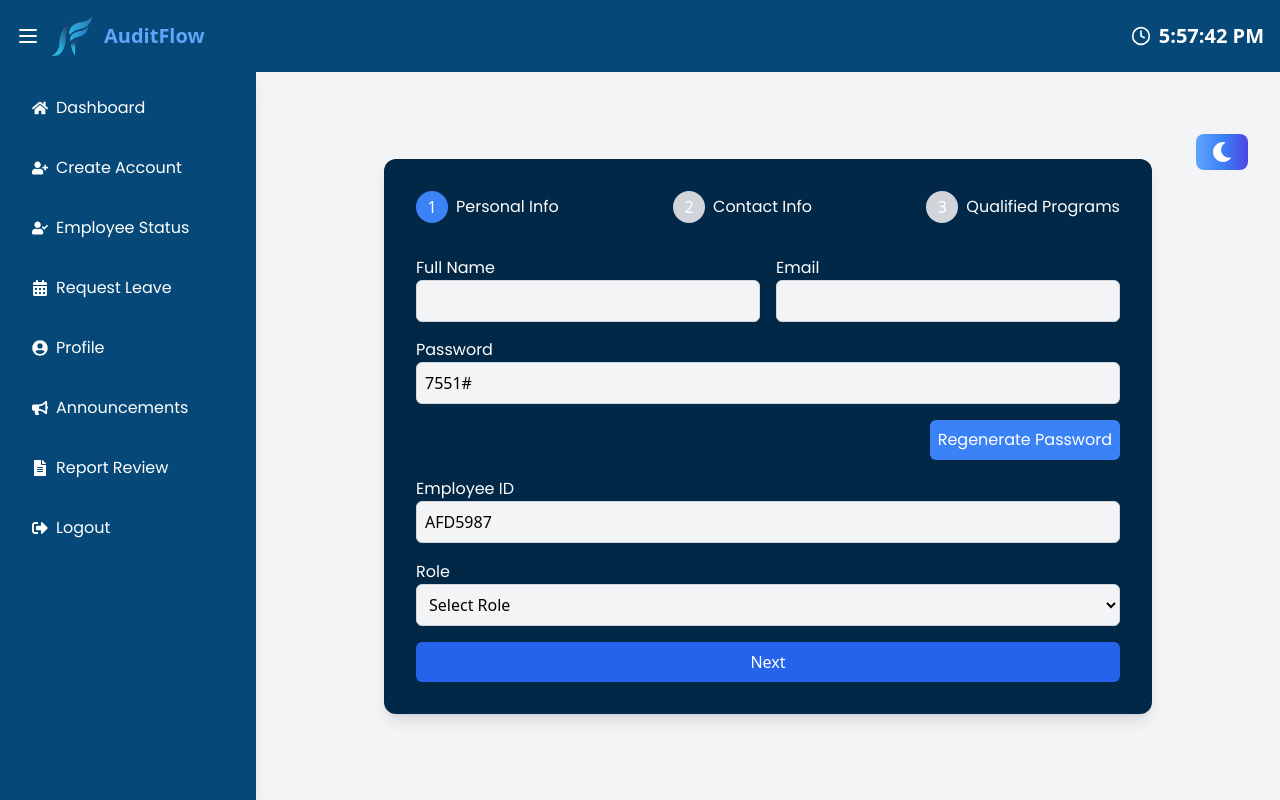
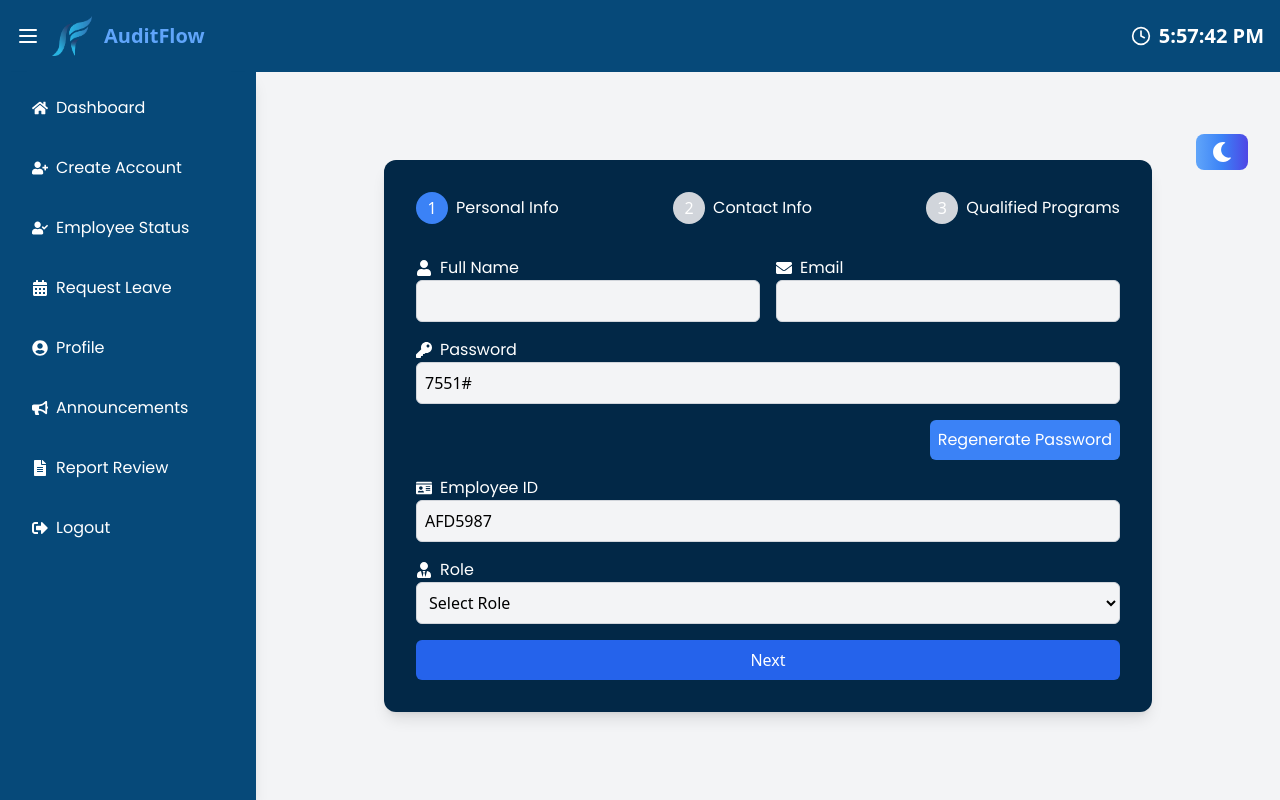
Before and after one commit to Nisal2522/Audit-Managment, a React (Vite) app in the folder frontend/: page /food/Head/Createaccount in a window 1280 px wide. Built offline with nearby package versions, Linux system fonts and the light colour scheme.

Commit message:
Update CreateProfile.jsx

```diff
--- a/frontend/src/pages/food/DepartmentHead/Createprofile.jsx
+++ b/frontend/src/pages/food/DepartmentHead/Createprofile.jsx
@@ -3,7 +3,7 @@ import Navbar from "../../../Components/NavBar";
 import Sidebar from "./Sidebar";
 import { createEmployee } from "../../../services/employeeservice";
 import bcrypt from "bcryptjs";
-import { FaSun, FaMoon } from "react-icons/fa";
+import { FaSun, FaMoon, FaUser, FaEnvelope, FaPhone, FaCalendar, FaMapMarker,FaKey,FaIdCard,FaUserTie} from "react-icons/fa";
 
 const CreateprofileFood = () => {
   const [formData, setFormData] = useState({
@@ -237,9 +237,11 @@ const CreateprofileFood = () => {
           {darkMode ? <FaSun /> : <FaMoon />}
         </button>
       </div>
+
       <div className="flex flex-grow">
         {/* Sidebar */}
         {!isSidebarVisible && <Sidebar />}
+
         {/* Main Section */}
         <main className="flex-grow flex items-center justify-center p-6">
           {/* Card Container */}
@@ -277,6 +279,7 @@ const CreateprofileFood = () => {
                 <span className="text-white font-poppins">Qualified Programs</span>
               </div>
             </div>
+
             {/* Form */}
             <form onSubmit={handleSubmit} className="space-y-4 mt-8">
               {currentStep === 1 && (
@@ -284,7 +287,9 @@ const CreateprofileFood = () => {
                   <div className="grid grid-cols-2 gap-4">
                     {/* Full Name */}
                     <div>
-                    <label className={`font-poppins ${darkMode ? "text-white" : "text-white"}`}>Full Name</label>
+                      <label className={`font-poppins flex items-center ${darkMode ? "text-white" : "text-white"}`}>
+                        <FaUser className="mr-2" /> Full Name
+                      </label>
                       <input
                         type="text"
                         name="name"
@@ -298,7 +303,9 @@ const CreateprofileFood = () => {
                     </div>
                     {/* Email */}
                     <div>
-                      <label className={`font-poppins ${darkMode ? "text-white" : "text-white"}`}>Email</label>
+                      <label className={`font-poppins flex items-center ${darkMode ? "text-white" : "text-white"}`}>
+                        <FaEnvelope className="mr-2" /> Email
+                      </label>
                       <input
                         type="email"
                         name="email"
@@ -313,8 +320,8 @@ const CreateprofileFood = () => {
                   </div>
                   {/* Password (Automatically generated) */}
                   <div className="mb-4 relative">
-                    <label htmlFor="password" className={`block font-poppins ${darkMode ? "text-white" : "text-white"}`}>
-                      Password
+                    <label htmlFor="password" className={`block font-poppins flex items-center ${darkMode ? "text-white" : "text-white"}`}>
+                      <FaKey className="mr-2" /> Password
                     </label>
                     <input
                       type="text"
@@ -339,7 +346,9 @@ const CreateprofileFood = () => {
                   </div>
                   {/* Employee ID */}
                   <div>
-                    <label className={`font-poppins ${darkMode ? "text-white" : "text-white"}`}>Employee ID</label>
+                    <label className={`font-poppins flex items-center ${darkMode ? "text-white" : "text-white"}`}>
+                      <FaIdCard className="mr-2" /> Employee ID
+                    </label>
                     <input
                       type="text"
                       name="employeeId"
@@ -353,7 +362,9 @@ const CreateprofileFood = () => {
                   </div>
                   {/* Role */}
                   <div>
-                    <label className={`font-poppins ${darkMode ? "text-white" : "text-white"}`}>Role</label>
+                    <label className={`font-poppins flex items-center ${darkMode ? "text-white" : "text-white"}`}>
+                      <FaUserTie className="mr-2" /> Role
+                    </label>
                     <select
                       name="role"
                       value={formData.role}
@@ -395,7 +406,9 @@ const CreateprofileFood = () => {
                   {/* Phone & DOB */}
                   <div className="grid grid-cols-2 gap-4">
                     <div>
-                      <label className={`font-poppins ${darkMode ? "text-white" : "text-white"}`}>Phone Number</label>
+                      <label className={`font-poppins flex items-center ${darkMode ? "text-white" : "text-white"}`}>
+                        <FaPhone className="mr-2" /> Phone Number
+                      </label>
                       <input
                         type="text"
                         name="phone"
@@ -409,7 +422,9 @@ const CreateprofileFood = () => {
                       {errors.phone && <p className="text-red-500 text-sm">{errors.phone}</p>}
                     </div>
                     <div>
-                      <label className={`font-poppins ${darkMode ? "text-white" : "text-white"}`}>Date of Birth</label>
+                      <label className={`font-poppins flex items-center ${darkMode ? "text-white" : "text-white"}`}>
+                        <FaCalendar className="mr-2" /> Date of Birth
+                      </label>
                       <input
                         type="date"
                         name="dob"
@@ -424,7 +439,9 @@ const CreateprofileFood = () => {
                   </div>
                   {/* Address */}
                   <div>
-                    <label className={`font-poppins ${darkMode ? "text-white" : "text-white"}`}>Address</label>
+                    <label className={`font-poppins flex items-center ${darkMode ? "text-white" : "text-white"}`}>
+                      <FaMapMarker className="mr-2" /> Address
+                    </label>
                     <textarea
                       name="address"
                       value={formData.address}
```
